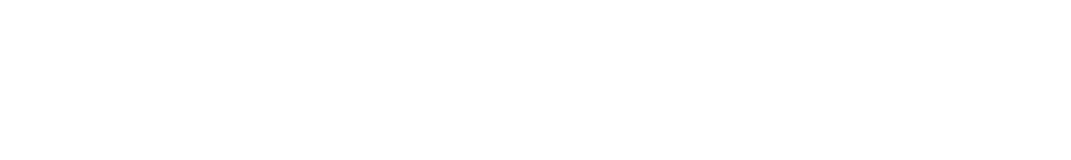
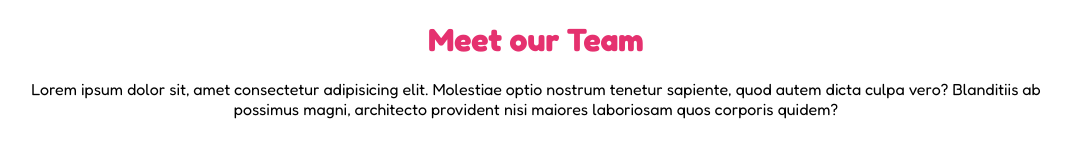
Before and after one commit to DNParadox/html-css-float-cards, a plain HTML site: page index.html in a window 1280 px wide. Shown: the whole page, without its empty margins (104-1175 px from the left). Drawn offline with Linux system fonts and the light colour scheme.

Commit message:
Header + Formattazione testo

```diff
--- a/css/style.css
+++ b/css/style.css
@@ -1,8 +1,25 @@
 /* Reset */
-
-
 * {
     margin: 0;
     padding: 0;
     box-sizing: border-box;
 }
+
+body {
+    font-family: 'Fredoka', sans-serif;
+}
+ /* Header */
+header {
+    text-align: center;
+    margin: auto;
+    width: 80%;
+}
+
+h1 {
+    color: #e5316f;
+    text-align: center;
+    font-weight: 700;
+    margin: 20px;;
+}
+
+/* Fine Header */
--- a/index.html
+++ b/index.html
@@ -1,12 +1,28 @@
 <!DOCTYPE html>
 <html lang="en">
+
 <head>
     <meta charset="UTF-8">
     <meta http-equiv="X-UA-Compatible" content="IE=edge">
     <meta name="viewport" content="width=device-width, initial-scale=1.0">
-    <title>Document</title>
+    <title>Meet our Team</title>
+    <link rel="preconnect" href="https://fonts.gstatic.com" crossorigin>
+    <link href="https://fonts.googleapis.com/css2?family=Fredoka:wght@300;400;700&display=swap" rel="stylesheet">
+    <link rel="stylesheet" href="css/style.css">
 </head>
+
 <body>
+    <header>
+        <h1>Meet our Team</h1>
+        <p>Lorem ipsum dolor sit, amet consectetur adipisicing elit.
+            Molestiae optio nostrum tenetur sapiente, quod autem dicta culpa vero?
+            Blanditiis ab possimus magni, architecto provident nisi maiores laboriosam quos
+            corporis quidem?
+        </p>
+    </header>
+    <main>
 
+    </main>
 </body>
+
 </html>
```
